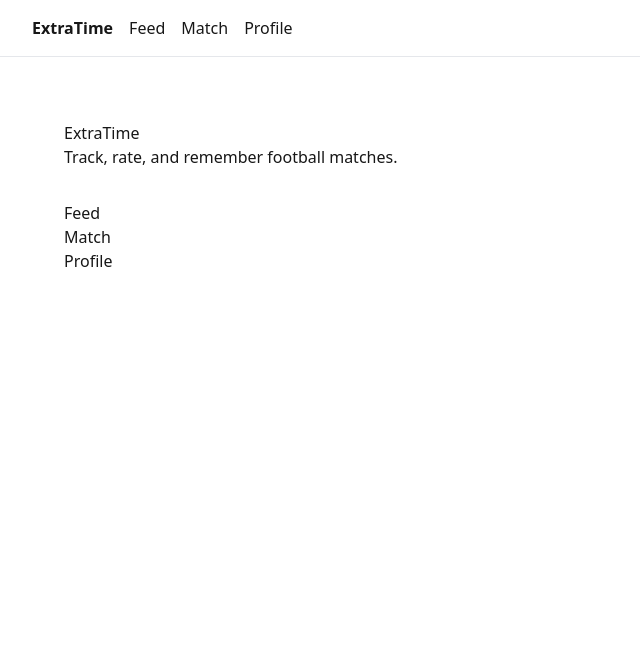
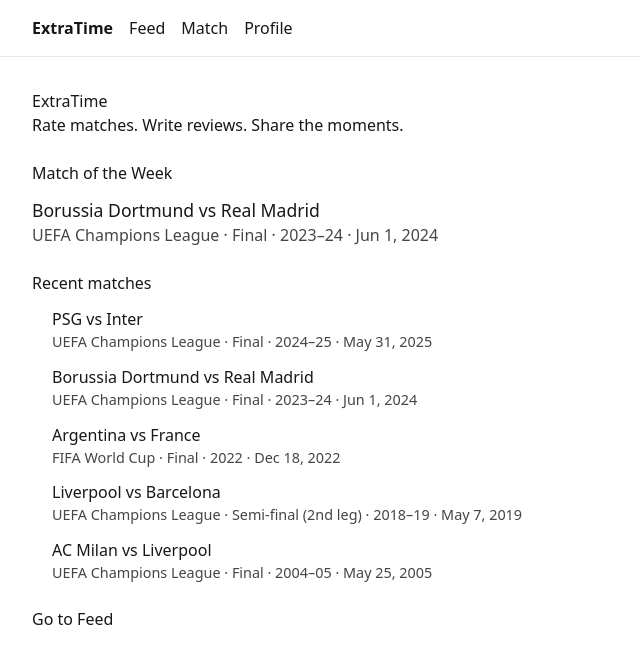
Before and after one commit to Wuzzby/ExtraTime, a Next.js app: page / in a window 1280 px wide. Shown: the top 664 px of the page, without its empty margins (0-640 px from the left). Built offline with nearby package versions, Linux system fonts and the light colour scheme.

Commit message:
Add Match of the Week Home page

```diff
--- a/app/page.tsx
+++ b/app/page.tsx
@@ -1,18 +1,53 @@
 import Link from "next/link";
+import { featuredMatchId, getMatchById, sampleMatches } from "@/lib/sampleData";
+import { formatDate } from "@/lib/format";
 
-export default function Home() {
+export default function HomePage() {
+  const featured = getMatchById(featuredMatchId);
+  const recent = [...sampleMatches]
+    .sort((a, b) => (a.date < b.date ? 1 : -1))
+    .slice(0, 5);
+
   return (
-    <main style={{ padding: "2rem", fontFamily: "system-ui" }}>
+    <>
       <h1>ExtraTime</h1>
-      <p>Track, rate, and remember football matches.</p>
+      <p>Rate matches. Write reviews. Share the moments.</p>
 
-      <nav style={{ marginTop: "2rem" }}>
-        <ul>
-          <li><Link href="/feed">Feed</Link></li>
-          <li><Link href="/match">Match</Link></li>
-          <li><Link href="/profile">Profile</Link></li>
-        </ul>
-      </nav>
-    </main>
+      <h2 style={{ marginTop: "1.5rem" }}>Match of the Week</h2>
+
+      {!featured ? (
+        <p>Featured match not set.</p>
+      ) : (
+        <div style={{ marginTop: "0.75rem" }}>
+          <div style={{ fontSize: "1.1rem" }}>
+            <Link href={`/match/${featured.id}`}>
+              {featured.homeTeam} vs {featured.awayTeam}
+            </Link>
+          </div>
+          <div style={{ opacity: 0.8 }}>
+            {featured.competition} · {featured.stage} · {featured.season} ·{" "}
+            {formatDate(featured.date)}
+          </div>
+        </div>
+      )}
+
+      <h2 style={{ marginTop: "1.5rem" }}>Recent matches</h2>
+      <ul style={{ marginTop: "0.75rem", paddingLeft: "1.25rem" }}>
+        {recent.map((m) => (
+          <li key={m.id} style={{ marginBottom: "0.75rem" }}>
+            <Link href={`/match/${m.id}`}>
+              {m.homeTeam} vs {m.awayTeam}
+            </Link>
+            <div style={{ fontSize: "0.9rem", opacity: 0.8 }}>
+              {m.competition} · {m.stage} · {m.season} · {formatDate(m.date)}
+            </div>
+          </li>
+        ))}
+      </ul>
+
+      <div style={{ marginTop: "1.5rem" }}>
+        <Link href="/feed">Go to Feed</Link>
+      </div>
+    </>
   );
 }
--- a/lib/sampleData.ts
+++ b/lib/sampleData.ts
@@ -90,3 +90,5 @@
 export function getMatchById(id: string): Match | undefined {
   return sampleMatches.find((m) => m.id === id);
 }
+
+export const featuredMatchId = "ucl-2024-final";
```
